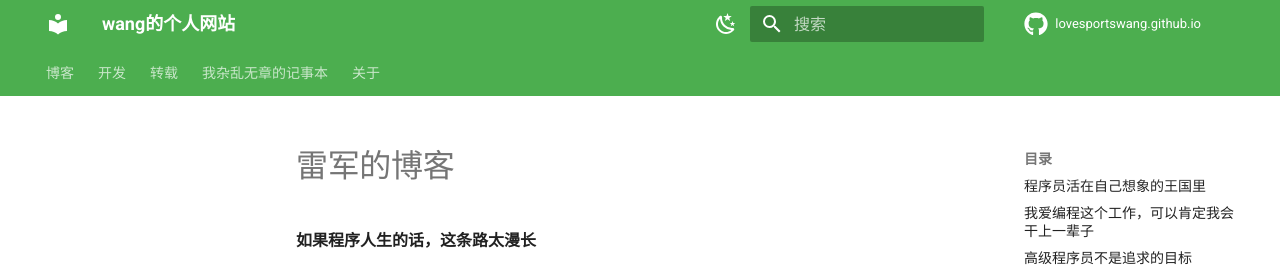
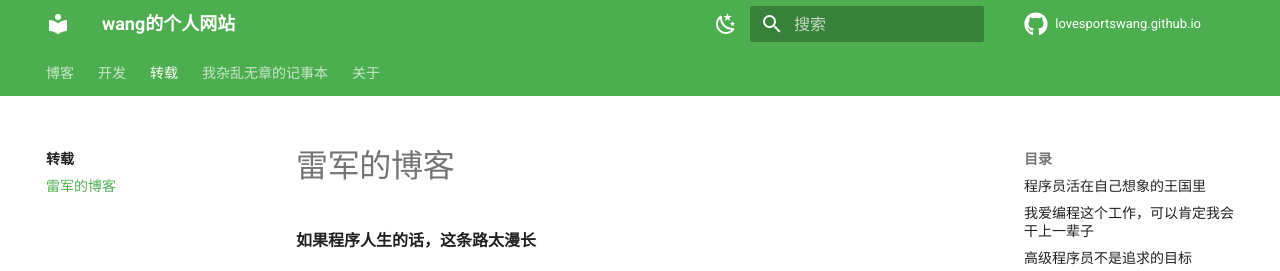
Before and after one commit to lovesportswang/lovesportswang.github.io, an MkDocs documentation site: the page built from docs/reproduce/reprint/雷军的博客.md, in a window 1280 px wide. Shown: the top 271 px of the page. Built offline with MkDocs 1.6.1 and Material for MkDocs 9.7.7, drawn with Linux system fonts in a browser that asks for light colours; comment, search, counter and statistics services are not loaded.

Commit message:
230704 commit

```diff
--- a/mkdocs.yml
+++ b/mkdocs.yml
@@ -69,6 +69,7 @@ nav:
     - java: dev/java/index.md
   - 转载:
     - reproduce/index.md
+    - 雷军的博客: reproduce/reprint/雷军的博客.md
   - 我杂乱无章的记事本:
     - diary/index.md
     - 随记: diary/随笔记.md
```
